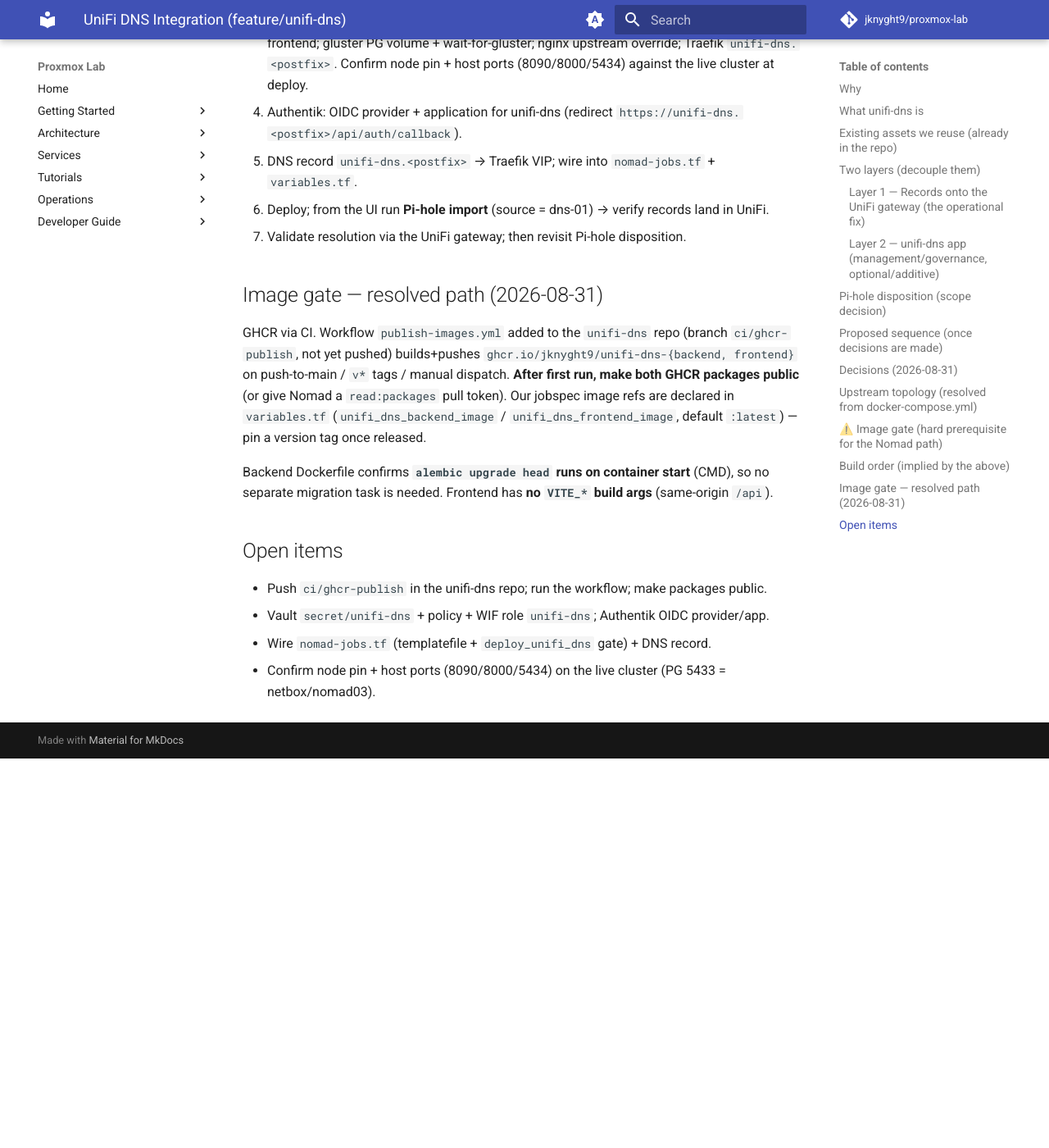
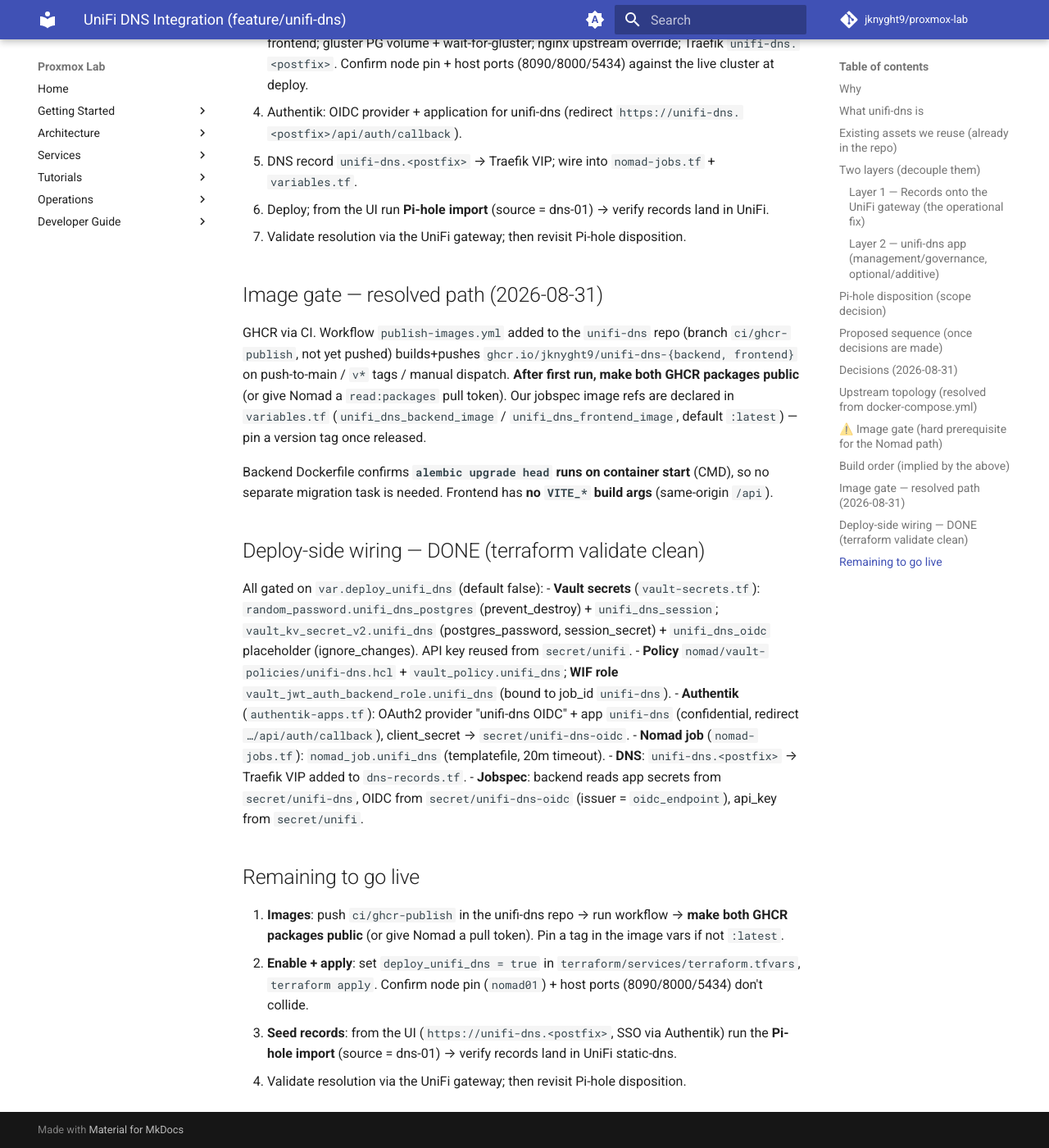
Before and after one commit to jknyght9/proxmox-lab, an MkDocs documentation site: the page built from docs/unifi-dns-integration.md, in a window 1280 px wide and 1400 px high, scrolled down 3957 px. Shown: the whole window at 82% size. Built offline with MkDocs 1.6.1 and Material for MkDocs 9.7.7, drawn with Linux system fonts in a browser that asks for light colours; comment, search, counter and statistics services are not loaded; before the commit the page ends 4882 px from its top, so only the background shows below that.

Commit message:
unifi-dns: deploy-side wiring (Vault, WIF, Authentik OIDC, Nomad job, DNS)
All gated on var.deploy_unifi_dns (default false); terraform validate clean.

- vault-secrets.tf: random_password.unifi_dns_postgres (prevent_destroy) +
  unifi_dns_session; vault_kv_secret_v2.unifi_dns (postgres_password,
  session_secret) + unifi_dns_oidc placeholder (ignore_changes). UniFi API key
  reused from secret/unifi.
- nomad/vault-policies/unifi-dns.hcl + vault_policy.unifi_dns; WIF role
  vault_jwt_auth_backend_role.unifi_dns bound to job_id unifi-dns.
- authentik-apps.tf: OAuth2 provider "unifi-dns OIDC" + app (confidential,
  redirect /api/auth/callback), client_secret -> secret/unifi-dns-oidc.
- nomad-jobs.tf: nomad_job.unifi_dns (templatefile, 20m timeout).
- dns-records.tf: unifi-dns.<postfix> -> Traefik VIP.
- jobspec: backend reads app secrets from secret/unifi-dns, OIDC from
  secret/unifi-dns-oidc (issuer=oidc_endpoint), api_key from secret/unifi.
- docs: mark wiring done + remaining go-live steps.

Co-Authored-By: Claude Opus 4.8 <noreply@anthropic.com>
Claude-Session: https://claude.ai/code/session_01Ayfsm1eW5jURRV7cYMrNSH

```diff
--- a/docs/unifi-dns-integration.md
+++ b/docs/unifi-dns-integration.md
@@ -147,8 +147,26 @@ default `:latest`) — pin a version tag once released.
 Backend Dockerfile confirms **`alembic upgrade head` runs on container start** (CMD), so no
 separate migration task is needed. Frontend has **no `VITE_*` build args** (same-origin `/api`).
 
-## Open items
-- Push `ci/ghcr-publish` in the unifi-dns repo; run the workflow; make packages public.
-- Vault `secret/unifi-dns` + policy + WIF role `unifi-dns`; Authentik OIDC provider/app.
-- Wire `nomad-jobs.tf` (templatefile + `deploy_unifi_dns` gate) + DNS record.
-- Confirm node pin + host ports (8090/8000/5434) on the live cluster (PG 5433 = netbox/nomad03).
+## Deploy-side wiring — DONE (terraform validate clean)
+
+All gated on `var.deploy_unifi_dns` (default false):
+- **Vault secrets** (`vault-secrets.tf`): `random_password.unifi_dns_postgres` (prevent_destroy)
+  + `unifi_dns_session`; `vault_kv_secret_v2.unifi_dns` (postgres_password, session_secret) +
+  `unifi_dns_oidc` placeholder (ignore_changes). API key reused from `secret/unifi`.
+- **Policy** `nomad/vault-policies/unifi-dns.hcl` + `vault_policy.unifi_dns`; **WIF role**
+  `vault_jwt_auth_backend_role.unifi_dns` (bound to job_id `unifi-dns`).
+- **Authentik** (`authentik-apps.tf`): OAuth2 provider "unifi-dns OIDC" + app `unifi-dns`
+  (confidential, redirect `…/api/auth/callback`), client_secret → `secret/unifi-dns-oidc`.
+- **Nomad job** (`nomad-jobs.tf`): `nomad_job.unifi_dns` (templatefile, 20m timeout).
+- **DNS**: `unifi-dns.<postfix>` → Traefik VIP added to `dns-records.tf`.
+- **Jobspec**: backend reads app secrets from `secret/unifi-dns`, OIDC from
+  `secret/unifi-dns-oidc` (issuer = `oidc_endpoint`), api_key from `secret/unifi`.
+
+## Remaining to go live
+1. **Images**: push `ci/ghcr-publish` in the unifi-dns repo → run workflow → **make both GHCR
+   packages public** (or give Nomad a pull token). Pin a tag in the image vars if not `:latest`.
+2. **Enable + apply**: set `deploy_unifi_dns = true` in `terraform/services/terraform.tfvars`,
+   `terraform apply`. Confirm node pin (`nomad01`) + host ports (8090/8000/5434) don't collide.
+3. **Seed records**: from the UI (`https://unifi-dns.<postfix>`, SSO via Authentik) run the
+   **Pi-hole import** (source = dns-01) → verify records land in UniFi static-dns.
+4. Validate resolution via the UniFi gateway; then revisit Pi-hole disposition.
```
Also changed, not shown: 8 other files.
